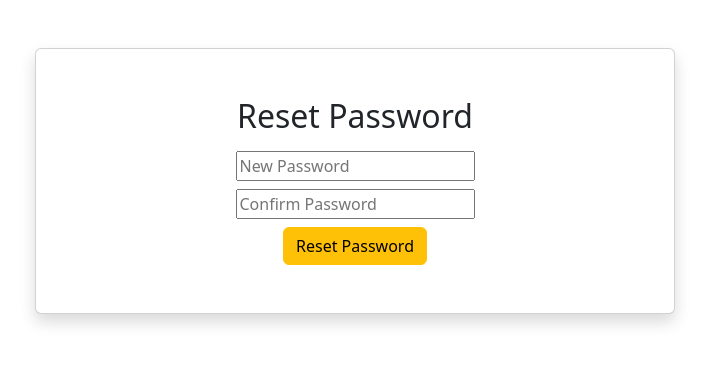
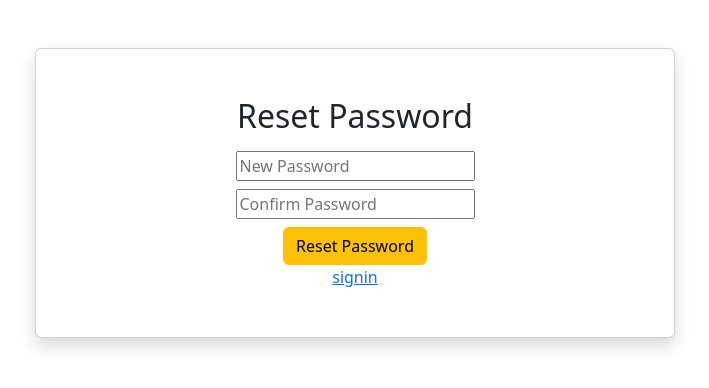
Before and after one commit to Suffian66/TBA_SignUp_Authentication, a React (Vite) app in the folder TBA SignUp UI/: page /reset-password in a window 1280 px wide. Shown: the top 388 px of the page, without its empty margins (13-722 px from the left). Built offline with nearby package versions, Linux system fonts and the light colour scheme.

Commit message:
changes made

```diff
--- a/TBA SignUp UI/src/ResetPassword.jsx
+++ b/TBA SignUp UI/src/ResetPassword.jsx
@@ -1,6 +1,6 @@
 import { useForm } from "react-hook-form";
 import { useResetPasswordMutation } from "./services/ResetPassword";
-import { useSearchParams } from "react-router-dom";
+import { Link,  useSearchParams } from "react-router-dom";
 
 const ResetPassword = () => {
   const [resetPassword, { error, isLoading }] = useResetPasswordMutation();
@@ -18,6 +18,8 @@ const ResetPassword = () => {
       console.log("Reset Password Form Data", {...formData, email, token});
       await resetPassword({ token, email, ...formData }).unwrap();
       alert("Password has been reset successfully.");
+
+      window.location.reload();
     } catch (err) {
       console.error("Failed to reset password: ", err);
       alert("Failed to reset password. Please try again.");
@@ -25,7 +27,7 @@ const ResetPassword = () => {
   };
 
   return (
-    <div className="w-50 mx-5 my-5">
+    <div className="w-50 mx-5 my-5 card-center">
     <div className="card shadow py-5 my-5 text-center">
       <h2>Reset Password</h2>
       <form className="w-100 " onSubmit={handleSubmit(onSubmit)}>
@@ -53,6 +55,9 @@ const ResetPassword = () => {
       </form>
       {isLoading && <p>Loading...</p>}
       {error && <p>{error.message}</p>}
+        <div >
+          <Link to = '/signin' className="text-end">signin</Link>
+        </div>
     </div>
     </div>
   );
```
Also changed, not shown: 1 other file (tests, documents, lock files or other folders).
